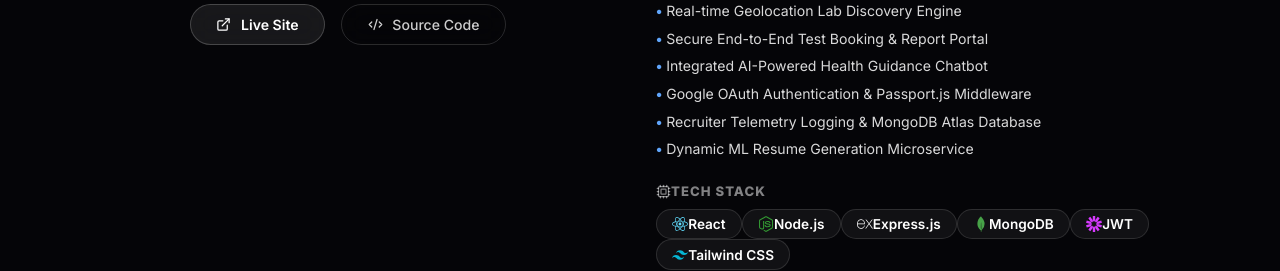
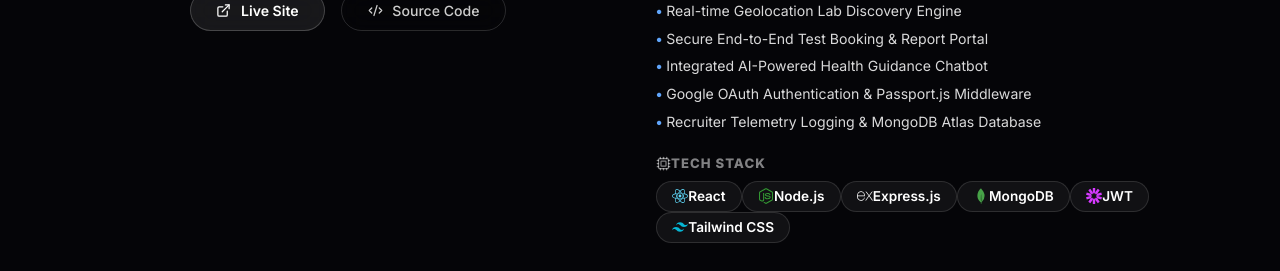
Before and after one commit to Galabasivamanikanta/siva-portfolio, a React (Vite) app in the folder frontend/: page / in a window 1280 px wide. Shown: the part 2200-2471 px from the top of the page. Built offline with nearby package versions, Linux system fonts and the light colour scheme; no server answers.

Commit message:
Remove Dynamic ML Resume bullet from DiagnoLabs project

```diff
--- a/frontend/src/components/Projects.jsx
+++ b/frontend/src/components/Projects.jsx
@@ -98,8 +98,7 @@ export default function Projects() {
         'Secure End-to-End Test Booking & Report Portal',
         'Integrated AI-Powered Health Guidance Chatbot',
         'Google OAuth Authentication & Passport.js Middleware',
-        'Recruiter Telemetry Logging & MongoDB Atlas Database',
-        'Dynamic ML Resume Generation Microservice'
+        'Recruiter Telemetry Logging & MongoDB Atlas Database'
       ],
       tech: ['React', 'Node.js', 'Express.js', 'MongoDB', 'JWT', 'Tailwind CSS'],
       liveUrl: 'https://diagnolabs.netlify.app/',
```
